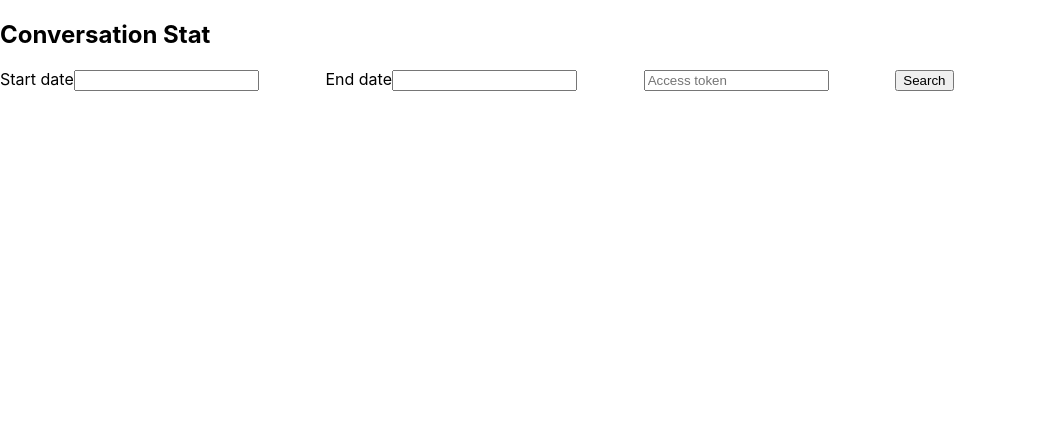
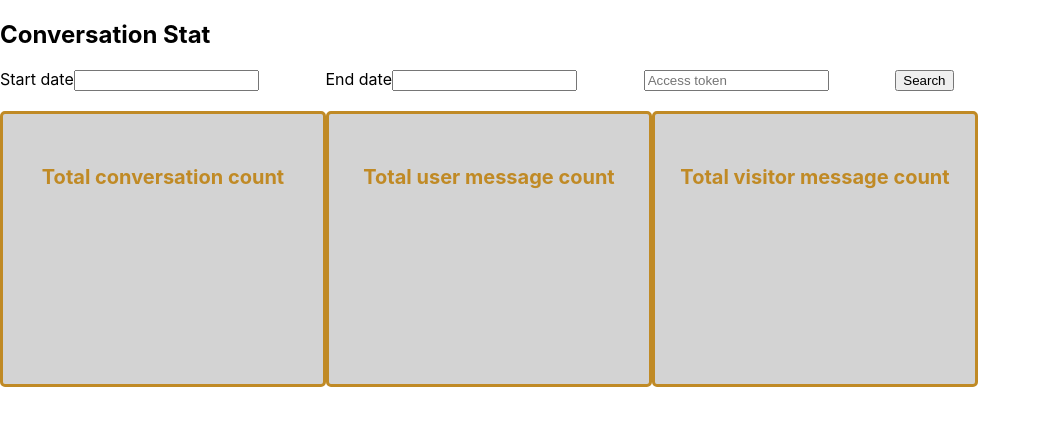
Before and after one commit to ndkv9/conversation-stats, a React (Create React App) app: page / in a window 1280 px wide. Shown: the top 426 px of the page, without its empty margins (0-1041 px from the left). Built offline with nearby package versions, Linux system fonts and the light colour scheme.

Commit message:
add box-list and box-items

```diff
--- a/src/App.js
+++ b/src/App.js
@@ -1,5 +1,6 @@
 import axios from 'axios'
 import React, { useState } from 'react'
+import Box from './components/Box'
 
 const App = () => {
 	const [startDate, setStartDate] = useState('')
@@ -29,10 +30,6 @@ const App = () => {
 				config
 			)
 			.then(res => setData(res.data))
-
-		setStartDate('')
-		setEndDate('')
-		setToken('')
 	}
 
 	console.log('data', data)
@@ -54,6 +51,23 @@ const App = () => {
 
 				<button onClick={handleSearch}>Search</button>
 			</div>
+
+			<div className='box-list'>
+				<Box
+					text='Total conversation count'
+					amount={data.total_conversation_count}
+				/>
+
+				<Box
+					text='Total user message count'
+					amount={data.total_user_message_count}
+				/>
+
+				<Box
+					text='Total visitor message count'
+					amount={data.total_visitor_message_count}
+				/>
+			</div>
 		</div>
 	)
 }
--- a/src/components/Box.js
+++ b/src/components/Box.js
@@ -1,8 +1,8 @@
 const Box = ({ amount, text }) => {
 	return (
 		<div className='box'>
-			<p>{amount}</p>
-			<p>{text}</p>
+			<h2>{amount}</h2>
+			<h4>{text}</h4>
 		</div>
 	)
 }
--- a/src/index.css
+++ b/src/index.css
@@ -15,3 +15,25 @@ code {
 input {
 	margin-right: 5em;
 }
+
+.box-list {
+	display: flex;
+}
+
+.box {
+	text-align: center;
+	color: rgb(192, 138, 37);
+	background: lightgrey;
+	font-size: 20px;
+	border-style: solid;
+	border-radius: 5px;
+	padding: 10px;
+	margin-bottom: 10px;
+	height: 250px;
+	width: 300px;
+	margin-top: 20px;
+}
+
+.box h2 {
+	font-size: 50px;
+}
```
Also changed, not shown: 1 other file (tests, documents, lock files or other folders).
